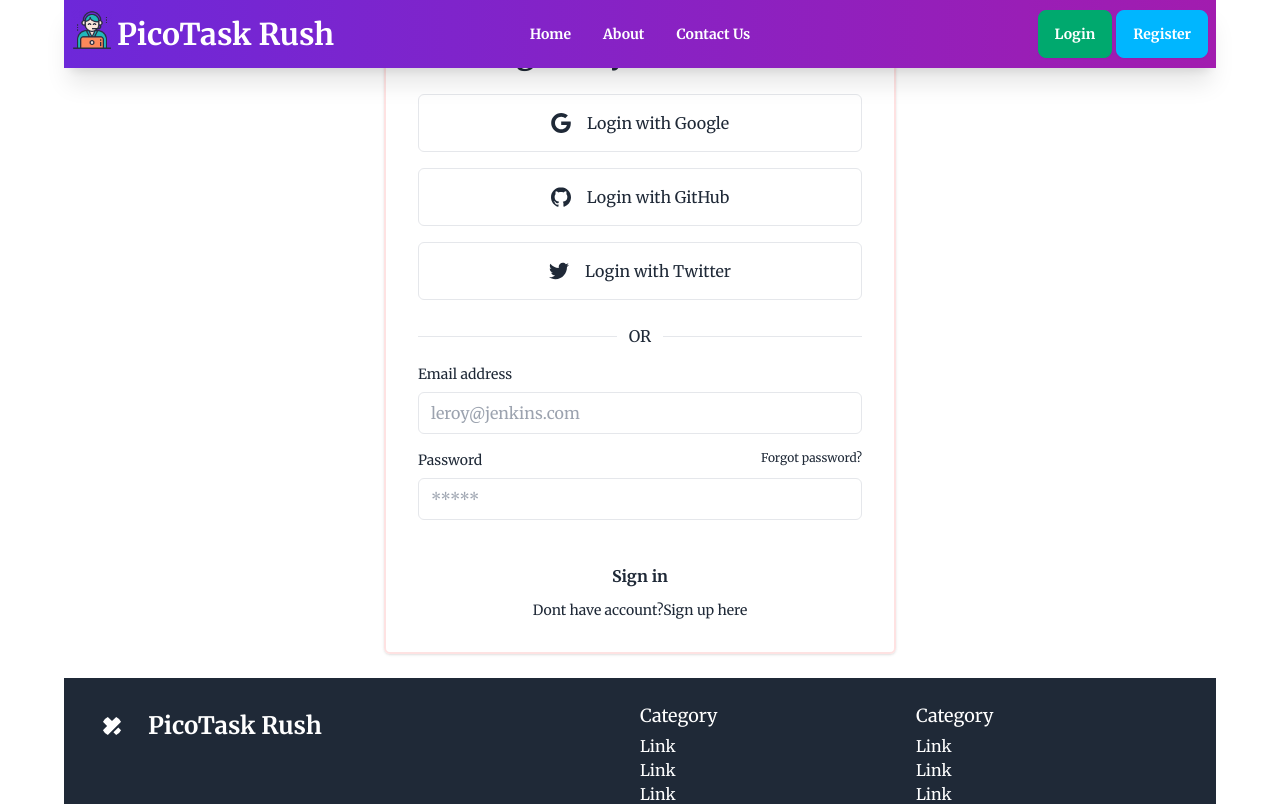
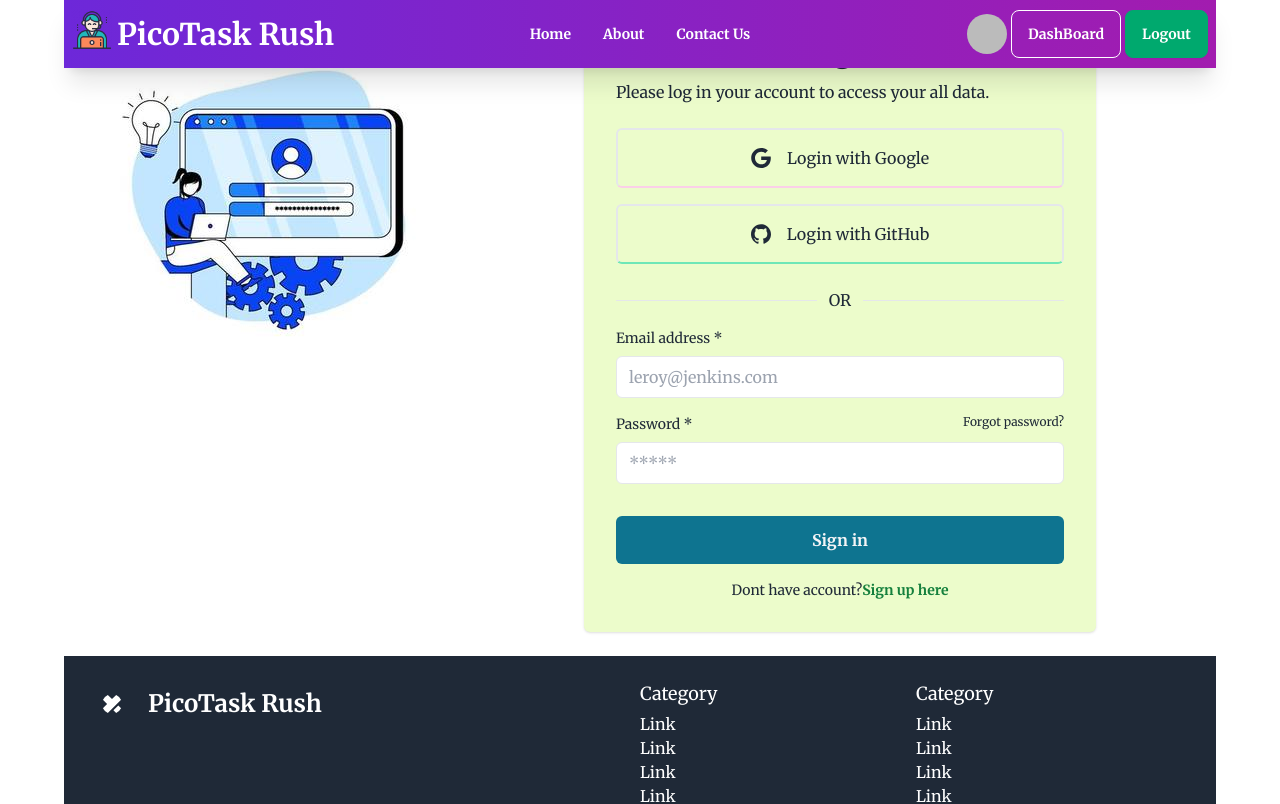
Before and after one commit to shahinalom9343/Micro-Task-Client, a React (Vite) app: page /login in a window 1280 px wide. Shown: the top 804 px of the page. Built offline with nearby package versions, Linux system fonts and the light colour scheme; no server answers; sample sign-in values are in the browser's storage.

Commit message:
Added authproviders and google login

```diff
--- a/package.json
+++ b/package.json
@@ -17,7 +17,9 @@
     "react-dom": "^18.2.0",
     "react-helmet-async": "^2.0.5",
     "react-router-dom": "^6.23.1",
-    "sort-by": "^1.2.0"
+    "react-toastify": "^10.0.5",
+    "sort-by": "^1.2.0",
+    "sweetalert2": "^11.11.0"
   },
   "devDependencies": {
     "@types/react": "^18.2.66",
--- a/src/Authproviders/AuthProviders.jsx
+++ b/src/Authproviders/AuthProviders.jsx
@@ -1,5 +1,77 @@
-const AuthProviders = () => {
-  return <div></div>;
+import {
+  GoogleAuthProvider,
+  createUserWithEmailAndPassword,
+  getAuth,
+  onAuthStateChanged,
+  signInWithEmailAndPassword,
+  signInWithPopup,
+  signOut,
+  updateProfile,
+} from "firebase/auth";
+import { createContext, useEffect, useState } from "react";
+import app from "../Firebase/firebase.config";
+
+const googleProvider = new GoogleAuthProvider();
+const auth = getAuth(app);
+export const AuthContext = createContext(null);
+
+const AuthProviders = ({ children }) => {
+  const [user, setUser] = useState(null);
+  const [loading, setLoading] = useState(true);
+
+  // createUser
+  const createUser = (email, password) => {
+    setLoading(true);
+    return createUserWithEmailAndPassword(auth, email, password);
+  };
+  // signIn
+  const signIn = (email, password) => {
+    setLoading(true);
+    return signInWithEmailAndPassword(auth, email, password);
+  };
+  // google Signin
+  const googleSignIn = () => {
+    setLoading(true);
+    return signInWithPopup(auth, googleProvider);
+  };
+  // update profile
+  const updateUserProfile = (name, photoURL) => {
+    setLoading(true);
+    return updateProfile(auth.currentUser, {
+      displayName: name,
+      photoURL: photoURL,
+    });
+  };
+  // logout
+  const logOut = () => {
+    setLoading(true);
+    return signOut(auth);
+  };
+
+  // auth state change
+  useEffect(() => {
+    const unsubscribe = onAuthStateChanged(auth, (currentUser) => {
+      setUser(currentUser);
+      setLoading(false);
+    });
+    return () => {
+      return unsubscribe();
+    };
+  }, []);
+
+  // authInfo
+  const authInfo = {
+    user,
+    loading,
+    createUser,
+    signIn,
+    googleSignIn,
+    logOut,
+    updateUserProfile,
+  };
+  return (
+    <AuthContext.Provider value={authInfo}>{children}</AuthContext.Provider>
+  );
 };
 
 export default AuthProviders;
--- a/src/Components/Navbar.jsx
+++ b/src/Components/Navbar.jsx
@@ -1,7 +1,19 @@
-import { Link, NavLink } from "react-router-dom";
+import { Link, NavLink, useNavigate } from "react-router-dom";
 import websiteImg from "../../public/logo.png";
+import useAuth from "../Hooks/useAuth";
+import { ToastContainer, toast } from "react-toastify";
+import "react-toastify/dist/ReactToastify.css";
 
 const Navbar = () => {
+  const navigate = useNavigate();
+  const { user, logOut } = useAuth();
+  const signOut = () => {
+    logOut().then((result) => {
+      console.log(result);
+      toast("Logout Successfully!!!");
+      navigate("/dashboard");
+    });
+  };
   const navItems = (
     <>
       <li>
@@ -54,6 +66,20 @@ const Navbar = () => {
           <ul className="menu menu-horizontal px-1">{navItems}</ul>
         </div>
         <div className="navbar-end flex gap-1">
+          {user ? (
+            <div className="flex gap-1 justify-center items-center">
+              <div className="w-10 rounded-full">
+                <img className="rounded-full" src={user?.photoURL} />
+              </div>
+              <Link to="/dashboard" className="btn btn-outline text-white">
+                DashBoard
+              </Link>
+              <button onClick={signOut} className="btn btn-success text-white">
+                Logout
+              </button>
+            </div>
+          ) : (
+            <div className="flex gap-1">
               <Link to="/login" className="btn btn-success text-white">
                 Login
               </Link>
@@ -61,7 +87,10 @@ const Navbar = () => {
                 Register
               </Link>
             </div>
+          )}
         </div>
+      </div>
+      <ToastContainer></ToastContainer>
     </div>
   );
 };
--- /dev/null
+++ b/src/Dashboard/Dashboard.jsx
@@ -0,0 +1,9 @@
+const Dashboard = () => {
+  return (
+    <div>
+      <h3>This is dashboard</h3>
+    </div>
+  );
+};
+
+export default Dashboard;
--- /dev/null
+++ b/src/Hooks/useAuth.jsx
@@ -0,0 +1,9 @@
+import { useContext } from "react";
+import { AuthContext } from "../Authproviders/AuthProviders";
+
+const useAuth = () => {
+  const auth = useContext(AuthContext);
+  return auth;
+};
+
+export default useAuth;
--- a/src/Pages/Login.jsx
+++ b/src/Pages/Login.jsx
@@ -1,15 +1,69 @@
+import { Helmet } from "react-helmet-async";
+import loginImg from "../assets/login.jpg";
+import useAuth from "../Hooks/useAuth";
+import { Link, useLocation, useNavigate } from "react-router-dom";
+import Swal from "sweetalert2";
+
 const Login = () => {
+  const { signIn, googleSignIn } = useAuth();
+  const location = useLocation();
+  const navigate = useNavigate();
+
+  const from = location.state?.from.pathname || "/";
+
+  const handleLogin = (e) => {
+    e.preventDefault();
+    const form = e.target;
+    const email = form.email.value;
+    const password = form.password.value;
+    signIn(email, password).then((result) => {
+      const loggedinUser = result.user;
+      console.log(loggedinUser);
+      Swal.fire({
+        position: "top-center",
+        icon: "success",
+        title: "Login Successful !!!",
+        showConfirmButton: false,
+        timer: 1500,
+      });
+      navigate(from, { replace: true });
+    });
+  };
+
+  // google Login
+  const handleGoogleSignIn = () => {
+    googleSignIn().then((result) => {
+      const userInfo = {
+        name: result.user.displayName,
+        email: result.user.email,
+      };
+      console.log(userInfo);
+      Swal.fire({
+        position: "top-center",
+        icon: "success",
+        title: "Login Successful !!!",
+        showConfirmButton: false,
+        timer: 1500,
+      });
+      navigate(from, { replace: true });
+    });
+  };
   return (
-    <div className="w-full border-2 max-w-lg border-red-100 mb-6 mx-auto rounded-md shadow sm:p-8 dark:bg-gray-50 dark:text-gray-800">
-      <h2 className="mb-3 text-3xl font-semibold text-center">
-        Login to your account
-      </h2>
+    <div className="flex">
+      <Helmet>
+        <title>PicoTask-Login</title>
+      </Helmet>
+      <div>
+        <img src={loginImg} className="flex justify-center items-center" />
+      </div>
+      <div className="w-full max-w-lg bg-lime-100  mb-6 mx-auto rounded-md shadow sm:p-8 dark:bg-gray-50 dark:text-gray-800">
+        <h2 className="mb-3 text-3xl font-semibold text-center">LogIn</h2>
+        <p>Please log in your account to access your all data.</p>
 
         <div className="my-6 space-y-4">
           <button
-          aria-label="Login with Google"
-          type="button"
-          className="flex items-center justify-center w-full p-4 space-x-4 border rounded-md focus:ring-2 focus:ring-offset-1 dark:border-gray-600 focus:dark:ring-violet-600"
+            onClick={handleGoogleSignIn}
+            className="flex items-center border-2 justify-center w-full p-4 space-x-4 border-b-pink-200 rounded-md focus:ring-2 focus:ring-offset-1 dark:border-gray-600 focus:dark:ring-violet-600"
           >
             <svg
               xmlns="http://www.w3.org/2000/svg"
@@ -20,11 +74,7 @@ const Login = () => {
             </svg>
             <p>Login with Google</p>
           </button>
-        <button
-          aria-label="Login with GitHub"
-          role="button"
-          className="flex items-center justify-center w-full p-4 space-x-4 border rounded-md focus:ring-2 focus:ring-offset-1 dark:border-gray-600 focus:dark:ring-violet-600"
-        >
+          <button className="flex border-2 border-b-emerald-300 items-center justify-center w-full p-4 space-x-4 rounded-md focus:ring-2 focus:ring-offset-1 dark:border-gray-600 focus:dark:ring-violet-600">
             <svg
               xmlns="http://www.w3.org/2000/svg"
               viewBox="0 0 32 32"
@@ -34,31 +84,17 @@ const Login = () => {
             </svg>
             <p>Login with GitHub</p>
           </button>
-        <button
-          aria-label="Login with Twitter"
-          role="button"
-          className="flex items-center justify-center w-full p-4 space-x-4 border rounded-md focus:ring-2 focus:ring-offset-1 dark:border-gray-600 focus:dark:ring-violet-600"
-        >
-          <svg
-            xmlns="http://www.w3.org/2000/svg"
-            viewBox="0 0 32 32"
-            className="w-5 h-5 fill-current"
-          >
-            <path d="M31.937 6.093c-1.177 0.516-2.437 0.871-3.765 1.032 1.355-0.813 2.391-2.099 2.885-3.631-1.271 0.74-2.677 1.276-4.172 1.579-1.192-1.276-2.896-2.079-4.787-2.079-3.625 0-6.563 2.937-6.563 6.557 0 0.521 0.063 1.021 0.172 1.495-5.453-0.255-10.287-2.875-13.52-6.833-0.568 0.964-0.891 2.084-0.891 3.303 0 2.281 1.161 4.281 2.916 5.457-1.073-0.031-2.083-0.328-2.968-0.817v0.079c0 3.181 2.26 5.833 5.26 6.437-0.547 0.145-1.131 0.229-1.724 0.229-0.421 0-0.823-0.041-1.224-0.115 0.844 2.604 3.26 4.5 6.14 4.557-2.239 1.755-5.077 2.801-8.135 2.801-0.521 0-1.041-0.025-1.563-0.088 2.917 1.86 6.36 2.948 10.079 2.948 12.067 0 18.661-9.995 18.661-18.651 0-0.276 0-0.557-0.021-0.839 1.287-0.917 2.401-2.079 3.281-3.396z"></path>
-          </svg>
-          <p>Login with Twitter</p>
-        </button>
         </div>
         <div className="flex items-center w-full my-4">
           <hr className="w-full dark:text-gray-600" />
           <p className="px-3 dark:text-gray-600">OR</p>
           <hr className="w-full dark:text-gray-600" />
         </div>
-      <form noValidate="" action="" className="space-y-8">
+        <form onSubmit={handleLogin} className="space-y-8">
           <div className="space-y-4">
             <div className="space-y-2">
               <label htmlFor="email" className="block text-sm">
-              Email address
+                Email address *
               </label>
               <input
                 type="email"
@@ -71,7 +107,7 @@ const Login = () => {
             <div className="space-y-2">
               <div className="flex justify-between">
                 <label htmlFor="password" className="text-sm">
-                Password
+                  Password *
                 </label>
                 <a
                   rel="noopener noreferrer"
@@ -92,21 +128,21 @@ const Login = () => {
           </div>
           <button
             type="button"
-          className="w-full px-8 py-3 font-semibold rounded-md dark:bg-violet-600 dark:text-gray-50"
+            className="w-full bg-cyan-700 text-gray-100 px-8 py-3 font-semibold rounded-md dark:bg-violet-600 dark:text-gray-50"
           >
             Sign in
           </button>
         </form>
-      <p className="text-sm text-center dark:text-gray-600">
+        <p className="text-sm text-center dark:text-gray-600 mt-4">
           Dont have account?
-        <a
-          href="#"
-          rel="noopener noreferrer"
-          className="focus:underline hover:underline"
+          <Link
+            to="/register"
+            className="focus:underline hover:underline text-green-700 font-bold"
           >
             Sign up here
-        </a>
+          </Link>
         </p>
+      </div>
     </div>
   );
 };
--- a/src/main.jsx
+++ b/src/main.jsx
@@ -6,13 +6,16 @@ import "./index.css";
 import { RouterProvider } from "react-router-dom";
 import router from "./Routes/Routes";
 import { HelmetProvider } from "react-helmet-async";
+import AuthProviders from "./Authproviders/AuthProviders";
 
 ReactDOM.createRoot(document.getElementById("root")).render(
   <React.StrictMode>
     <HelmetProvider>
-      <div className="max-w-6xl mx-auto">
-        <RouterProvider router={router}></RouterProvider>
-      </div>
+      <AuthProviders>
+        <div className="max-w-6xl mx-auto">
+          <RouterProvider router={router}></RouterProvider>
+        </div>
+      </AuthProviders>
     </HelmetProvider>
   </React.StrictMode>
 );
```
Also changed, not shown: src/Pages/Register.jsx (+4 -3 lines), src/Routes/PrivateRoutes.jsx (+15 -2 lines), src/Routes/Routes.jsx (+10 -0 lines), src/assets/login.jpg (added), 1 other file (tests, documents, lock files or other folders). Lines whose indentation alone changed are shown as unchanged.
